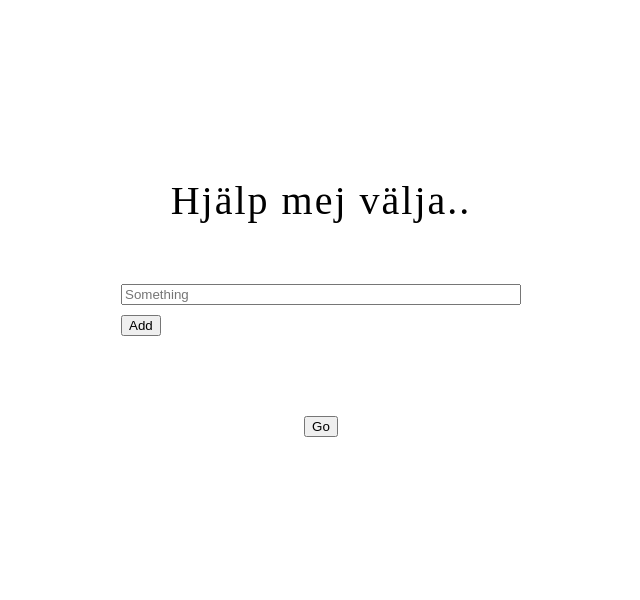
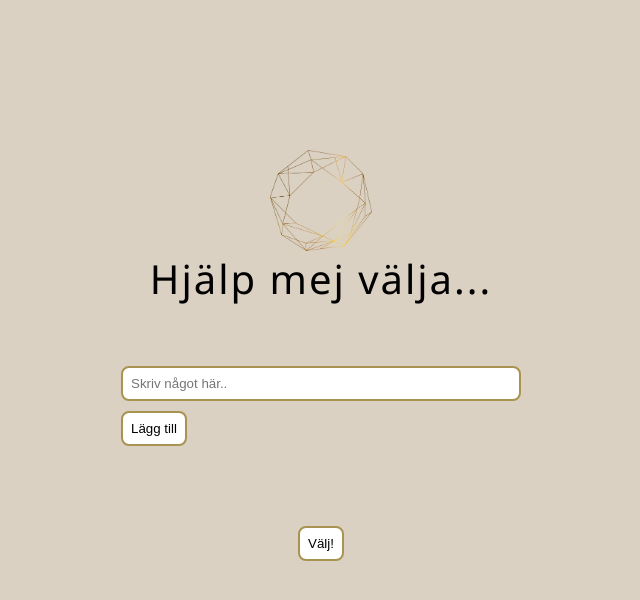
Before and after one commit to emlo2018/simson, a plain HTML site: page index.html in a window 1280 px wide. Shown: the whole page, without its empty margins (319-959 px from the left). Drawn offline with nearby package versions, Linux system fonts and the light colour scheme.

Commit message:
png bild

```diff
--- a/index.html
+++ b/index.html
@@ -10,15 +10,16 @@
   <title>ice</title>
 </head>
 <body>
-  <h1>Hjälp mej välja..</h1>
+  <img class="imgLeft" src="cloud.png" alt="shape">
+  <h1>Hjälp mej välja...</h1>
   <div class="inputSection">
     <div class="inputs">
-      <input placeholder="Something"></input>
+      <input class="inputStyle" placeholder="Skriv något här.."></input>
     </div>
-    <button class="addOption">Add</button>
+    <button class="addOption">Lägg till</button>
   </div>
   <div class="resultSection"></div>
-  <button class="submit">Go</button>
+  <button class="submit">Välj!</button>
 
   <script src="https://code.jquery.com/jquery-3.3.1.min.js"></script>
   <script>
--- a/theme.css
+++ b/theme.css
@@ -4,30 +4,68 @@ body {
     justify-content: center;
     align-items: center;
     margin-top: 150px;
+    background-color: rgb(218, 209, 194);
+    font-family: 'Segoe UI', Roboto, Oxygen, Ubuntu, Cantarell, 'Open Sans', 'Helvetica Neue', sans-serif;
+}
+
+button {
+    padding: 8px;
+    border-radius: 8px;
+    background-color: white;
+    color: black;
+    border: 2px solid rgb(168, 148, 80);
+    cursor: pointer;
+}
+button:hover {
+    padding: 8px;
+    border-radius: 8px;
+    background-color: white;
+    color: black;
+    border: 2px solid rgb(223, 210, 168);
+    cursor: pointer;
 }
 
 h1 {
     font-weight: lighter;
     font-size: 40px;
     letter-spacing: 2px;
-    margin-bottom: 0px ;
+    margin: auto;
 }
 
-.inputSection{
-    margin: 50px 0px 80px 0px;
-    width: 400px;
+input {
+    margin-top: 10px;
+    padding: 8px;
+    border-radius: 8px;
+    background-color: white;
+    color: black;
+    border: 2px solid rgb(168, 148, 80);
+}
+.addOption{
+    margin-top: 10px;
+
+}
+
+.imgLeft {
+    display: flex;
+    width:8%;
 }
 .inputs {
     display: flex;
     width: inherit;
     flex-direction: column;
+
+}
+.inputSection{
+    margin: 50px 0px 80px 0px;
+    width: 400px;
 }
 
-input {
-    margin-top: 10px;
-}
-.addOption{
-    margin-top: 10px;
+.inputStyle {
+    padding: 8px;
+    border-radius: 8px;
+    background-color: white;
+    color: black;
+    border: 2px solid rgb(168, 148, 80);
 }
 .resultSection {
     height: 300px;
@@ -35,4 +73,5 @@ input {
     justify-content: center;
     align-items: center;
     font-size: 35px;
+    font-weight: 300;
   }
```
Also changed, not shown: cloud.png (added).
